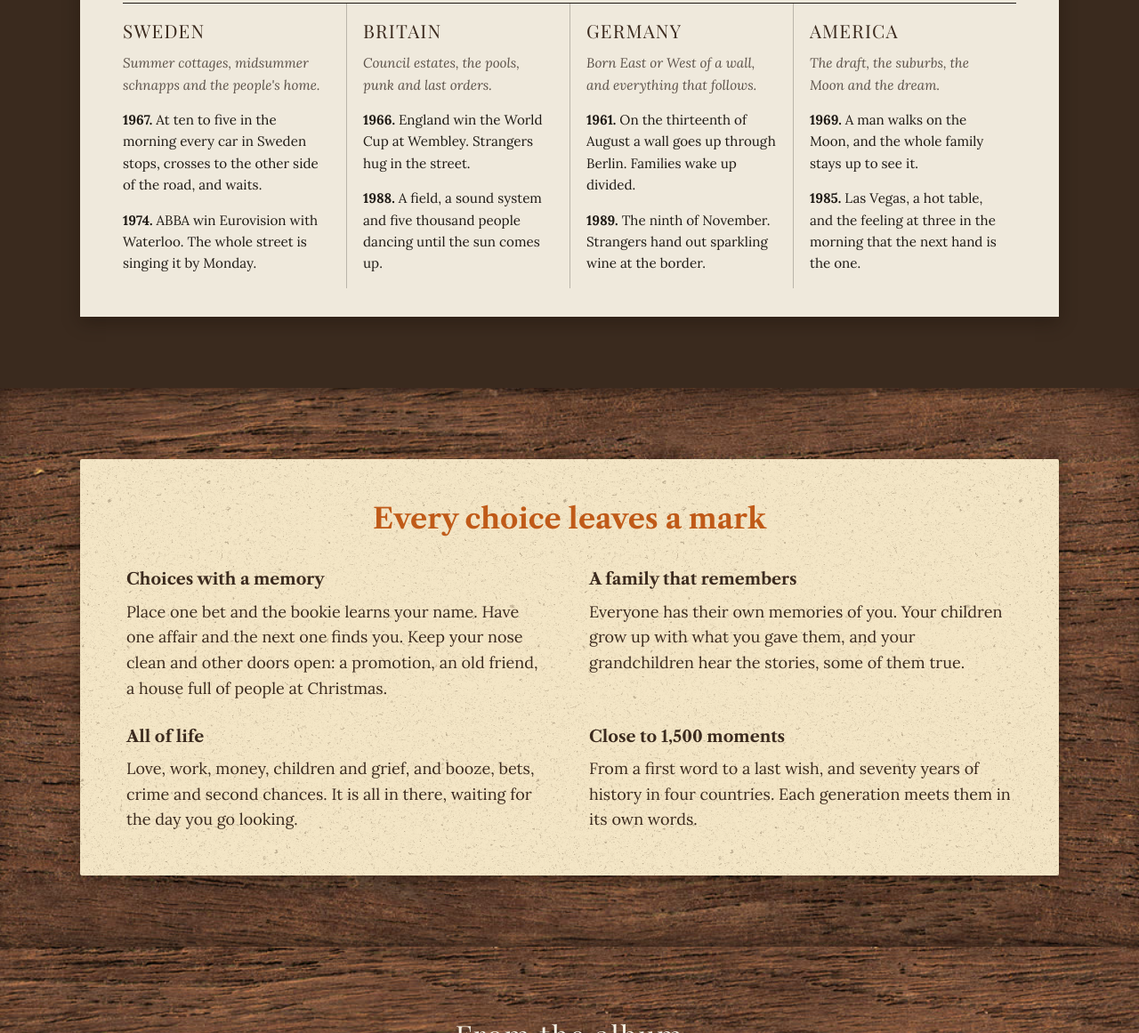
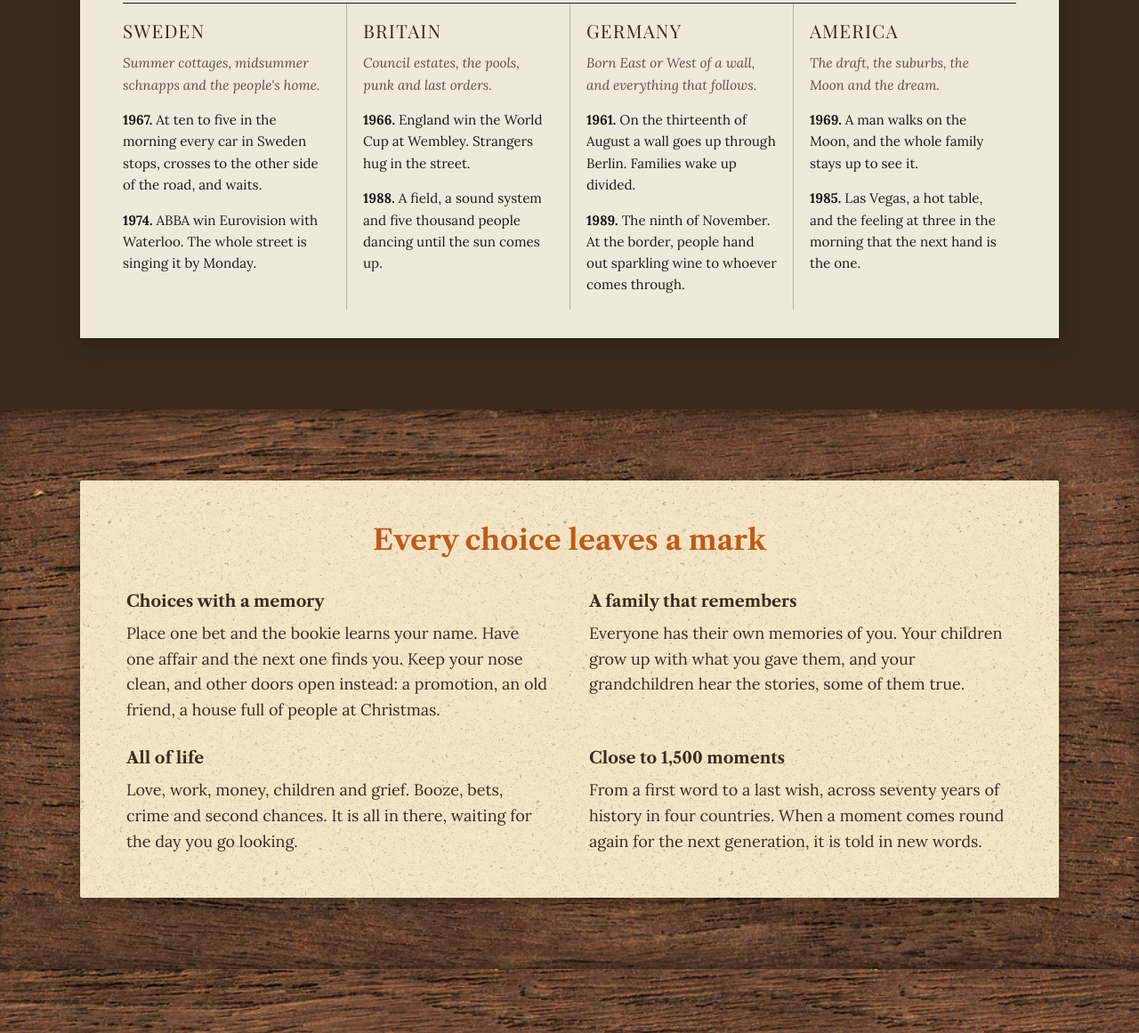
Before and after one commit to jfrodin/OneMoreYearWeb, a plain HTML site: page index.html in a window 1280 px wide. Shown: the part 2389-3550 px from the top of the page at 89% size. Drawn offline with Linux system fonts and the light colour scheme.

Commit message:
Copy: the what-ifs in order of year, clearer lines on choices, all of life and the moments, one 'strangers' less
Co-Authored-By: Claude Opus 5.5 <noreply@anthropic.com>

```diff
--- a/index.html
+++ b/index.html
@@ -45,9 +45,9 @@
         <li><span class="stamp">1961 · East Berlin</span>Grow up with the Wall outside your bedroom window. Climb it one night, or stay and see if it ever falls.</li>
         <li><span class="stamp">1971 · Gothenburg</span>Marry your school sweetheart at twenty. Or run off with the neighbour, and explain it to the children later.</li>
         <li><span class="stamp">1984 · Barnsley</span>Stand on the picket line with the miners for a whole year. Or go back to work, and live with what the street calls you.</li>
+        <li><span class="stamp">1994 · Manchester</span>Win the lottery at sixty, and learn which of your children start calling more often.</li>
         <li><span class="stamp">1997 · Seattle</span>Put every penny you have into a little software company. Sell before the crash, if you can bear to.</li>
         <li><span class="stamp">Any year · Anywhere</span>Steal a car at seventeen. Find out who comes knocking at thirty.</li>
-        <li><span class="stamp">1994 · Manchester</span>Win the lottery at sixty, and learn which of your children start calling more often.</li>
       </ul>
       <p>And when your life ends, you keep going: as your son, your niece, your granddaughter. They inherit your money, your face, your temper and your secrets. The family remembers what you did.</p>
       <p class="hand">How far can you take one family?</p>
@@ -90,7 +90,7 @@
           <h3>Germany</h3>
           <p class="teaser">Born East or West of a wall, and everything that follows.</p>
           <p><b>1961.</b> On the thirteenth of August a wall goes up through Berlin. Families wake up divided.</p>
-          <p><b>1989.</b> The ninth of November. Strangers hand out sparkling wine at the border.</p>
+          <p><b>1989.</b> The ninth of November. At the border, people hand out sparkling wine to whoever comes through.</p>
         </div>
         <div class="column">
           <h3>America</h3>
@@ -109,7 +109,7 @@
       <div class="facts">
         <div>
           <h3>Choices with a memory</h3>
-          <p>Place one bet and the bookie learns your name. Have one affair and the next one finds you. Keep your nose clean and other doors open: a promotion, an old friend, a house full of people at Christmas.</p>
+          <p>Place one bet and the bookie learns your name. Have one affair and the next one finds you. Keep your nose clean, and other doors open instead: a promotion, an old friend, a house full of people at Christmas.</p>
         </div>
         <div>
           <h3>A family that remembers</h3>
@@ -117,11 +117,11 @@
         </div>
         <div>
           <h3>All of life</h3>
-          <p>Love, work, money, children and grief, and booze, bets, crime and second chances. It is all in there, waiting for the day you go looking.</p>
+          <p>Love, work, money, children and grief. Booze, bets, crime and second chances. It is all in there, waiting for the day you go looking.</p>
         </div>
         <div>
           <h3>Close to 1,500 moments</h3>
-          <p>From a first word to a last wish, and seventy years of history in four countries. Each generation meets them in its own words.</p>
+          <p>From a first word to a last wish, across seventy years of history in four countries. When a moment comes round again for the next generation, it is told in new words.</p>
         </div>
       </div>
     </div>
```
